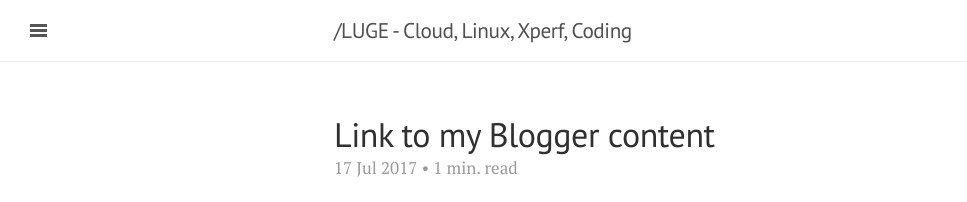
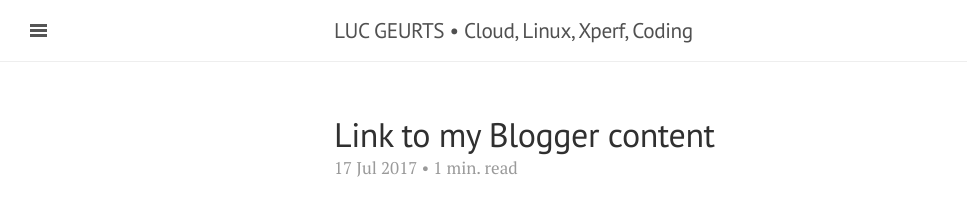
Before and after one commit to lgeurts/lgeurts.github.io, a Jekyll site: the page built from index.html, in a window 1280 px wide and 900 px high. Shown: the top 202 px of the window, without its empty margins (0-967 px from the left). Built offline with Jekyll 4.4.1, drawn with Linux system fonts in a browser that asks for light colours; nearby versions of some CDN libraries; the list of posts is cut into pages by our own code.

Commit message:
Update _config.yml

```diff
--- a/_config.yml
+++ b/_config.yml
@@ -5,7 +5,7 @@
 #relative_permalinks: true #not used since Jekyll v3.0
 
 # Setup
-title:               /LUGE - Cloud, Linux, Xperf, Coding
+title:               LUC GEURTS • Cloud, Linux, Xperf, Coding
 tagline:             ''
 description:         'Musings of a would be front-end web developer.'
 url:                 http://lgeurts.github.io
```
